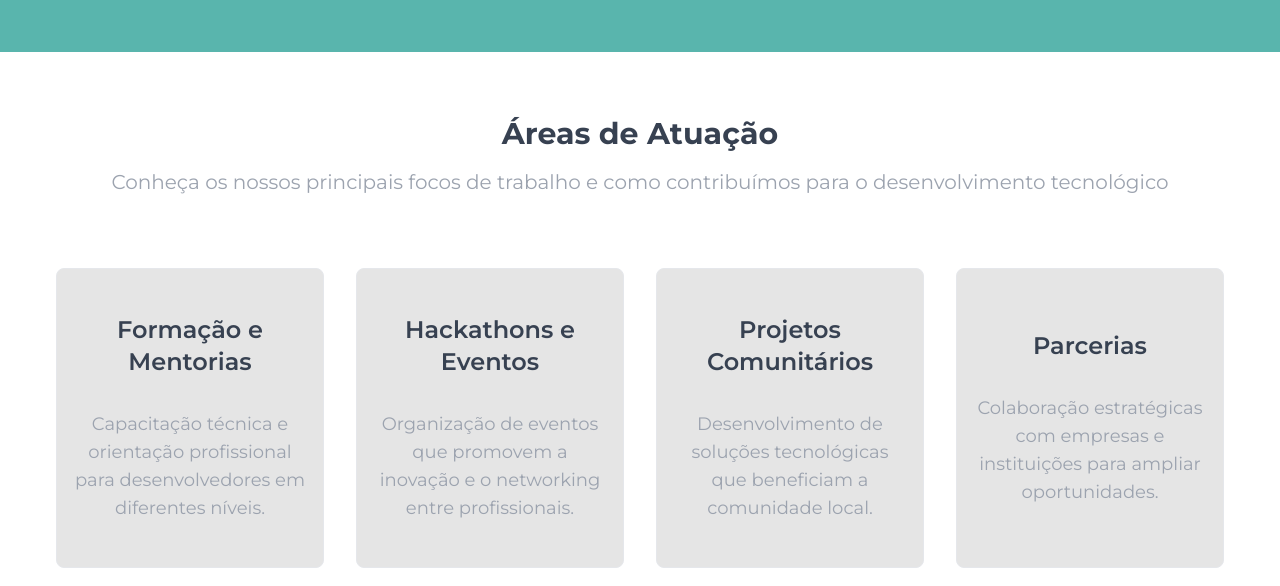
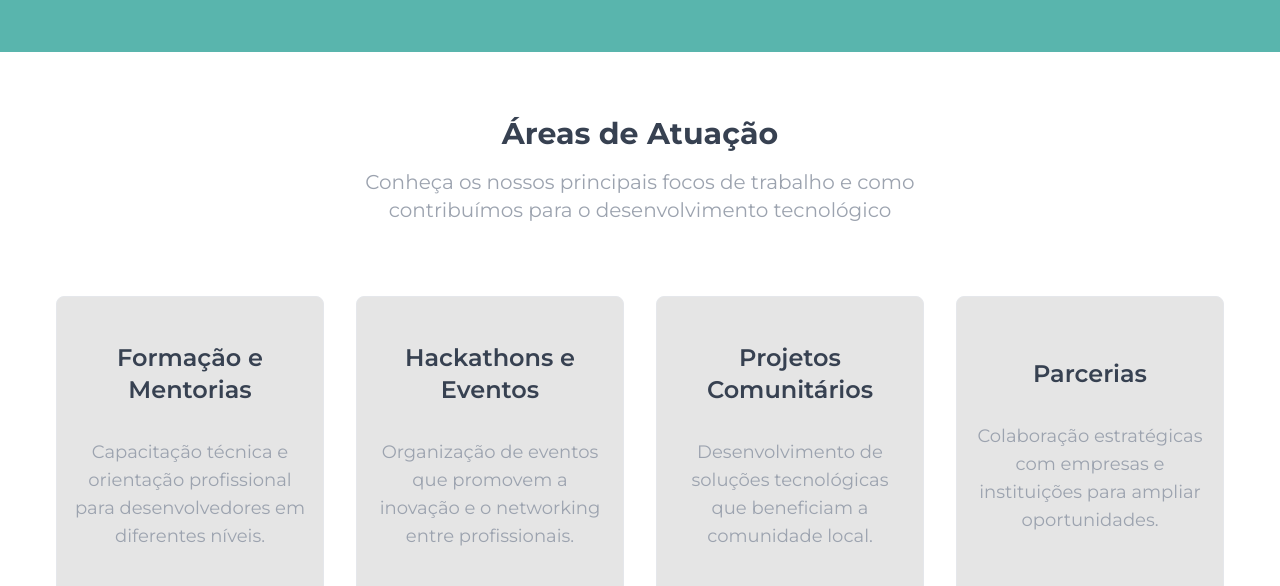
Before and after one commit to joaomesq/cdh, an Astro site: page / in a window 1280 px wide. Shown: the part 1643-2229 px from the top of the page. Built offline with nearby package versions, Linux system fonts and the light colour scheme; Astro itself is replaced by a stand-in of ours.

Commit message:
atuação em telas médias

```diff
--- a/src/pages/index.astro
+++ b/src/pages/index.astro
@@ -33,7 +33,7 @@ import Layout from '../layouts/Layout.astro';
 	</section>
 
 	<section class="atuacao p-4">
-	    <div class="text-center mt-12 mb-8">
+	    <div class="text-center mt-12 mb-8 md:w-1/2 md:mx-auto">
 		    <h2 class="text-3xl font-bold mb-4 text-gray-700">Áreas de Atuação</h2>
 			<p class="text-gray-400 text-xl">Conheça os nossos principais focos de trabalho e como contribuímos para o desenvolvimento tecnológico</p>
 		</div>
```
